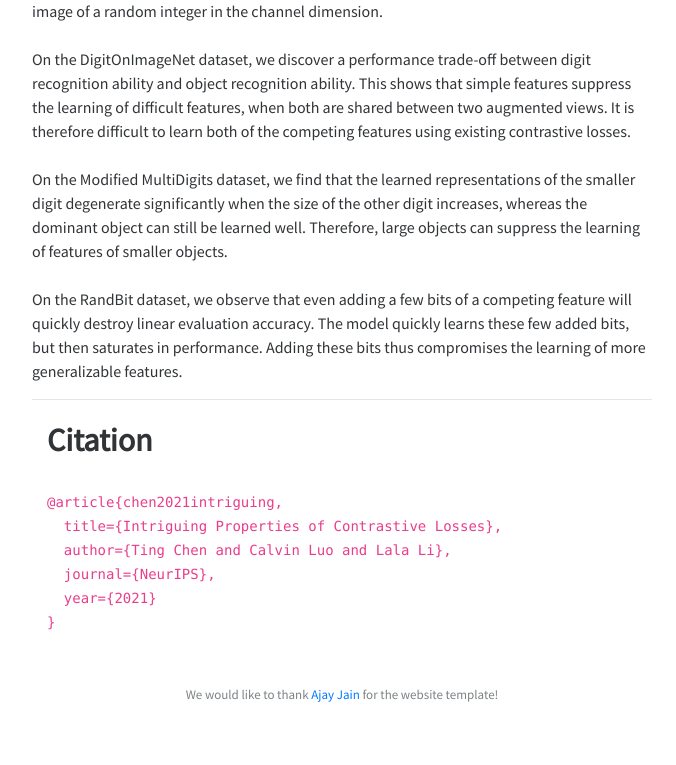
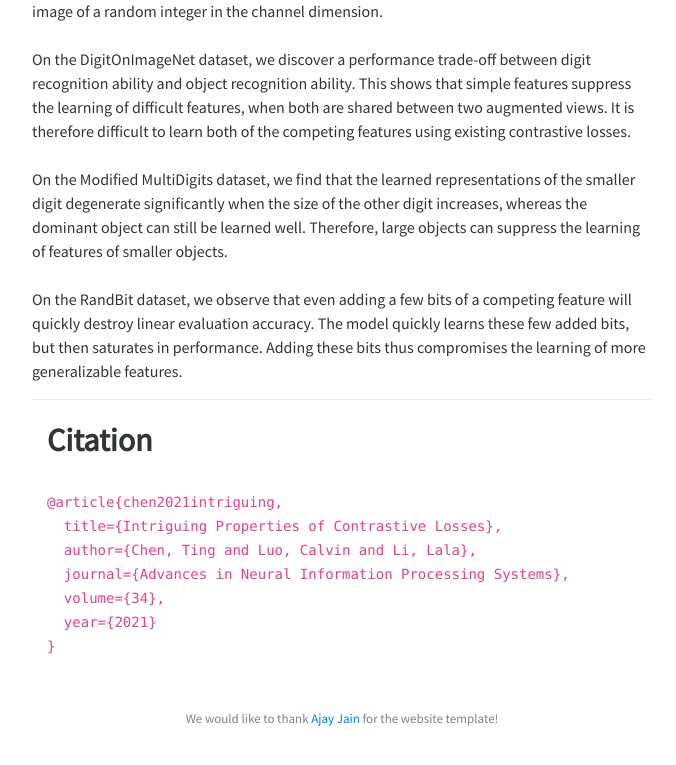
Before and after one commit to contrastive-learning/intriguing, a plain HTML site: page index.html in a window 1280 px wide. Shown: the part 4648-5413 px from the top of the page, without its empty margins (298-974 px from the left). Drawn offline with nearby package versions, Linux system fonts and the light colour scheme.

Commit message:
updated NeurIPS citation again

```diff
--- a/index.html
+++ b/index.html
@@ -220,7 +220,7 @@
         <div class="row">
             <div class="col-md-12">
                 <h2>Citation</h2>
-                <code>@article{chen2021intriguing,<br>&nbsp; title={Intriguing Properties of Contrastive Losses},<br>&nbsp; author={Ting Chen and Calvin Luo and Lala Li},<br>&nbsp; journal={NeurIPS},<br>&nbsp; year={2021}<br>}<br></code></div>
+                <code>@article{chen2021intriguing,<br>&nbsp; title={Intriguing Properties of Contrastive Losses},<br>&nbsp; author={Chen, Ting and Luo, Calvin and Li, Lala},<br>&nbsp; journal={Advances in Neural Information Processing Systems},<br>&nbsp; volume={34},<br>&nbsp; year={2021}<br>}<br></code></div>
         </div>
     </div>
 
```
